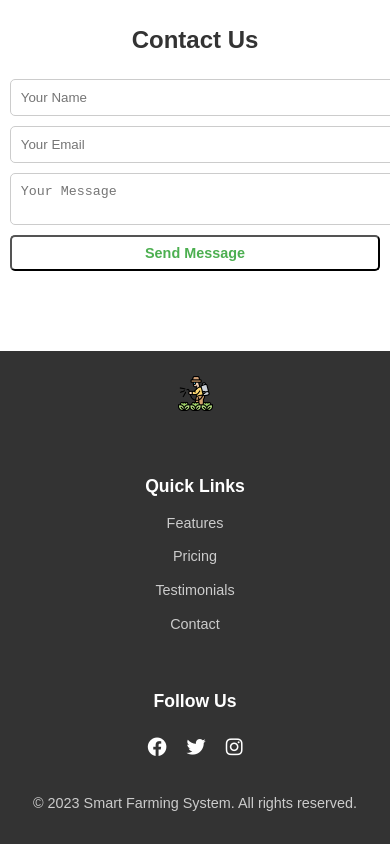
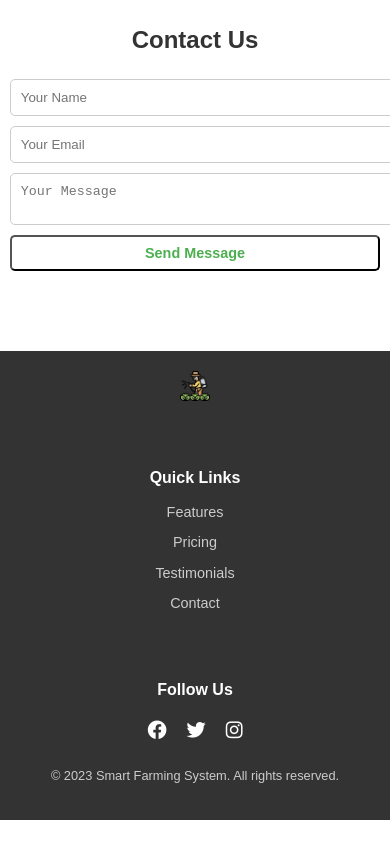
Before and after one commit to birat04/landing-page, a plain HTML site: page index.html in a window 390 px wide. Shown: the part 4958-5802 px from the top of the page. After the commit the page ends 5778 px from the top, so only its background shows below. Drawn offline with Linux system fonts and the light colour scheme.

Commit message:
update footer

```diff
--- a/style.css
+++ b/style.css
@@ -213,26 +213,39 @@ nav ul li a {
 footer {
   background: #333;
   color: white;
-  padding: 30px 0 20px;
+  padding: 20px 0;
   text-align: center;
 }
 
 footer .footer-content {
   display: flex;
-  justify-content: space-between;
-  margin-bottom: 20px;
-  gap: 20px;
+  justify-content: space-around;
+  align-items: flex-start;
+  flex-wrap: wrap;
+  gap: 30px;
+  margin-bottom: 15px;
+}
+
+footer .footer-logo {
+  flex: 0 1 200px;
 }
 
 footer .footer-logo img {
-  height: 40px;
-  margin-bottom: 10px;
+  height: 35px;
+}
+
+footer .footer-links {
+  flex: 0 1 150px;
+}
+
+footer .footer-social {
+  flex: 0 1 150px;
 }
 
 footer .footer-links h3,
 footer .footer-social h3 {
-  font-size: 1.1rem;
-  margin-bottom: 10px;
+  font-size: 1rem;
+  margin-bottom: 8px;
 }
 
 footer .footer-links ul,
@@ -244,7 +257,7 @@ footer .footer-social ul {
 
 footer .footer-links ul li,
 footer .footer-social ul li {
-  margin: 8px 0;
+  margin: 5px 0;
 }
 
 footer .footer-links ul li a {
@@ -275,9 +288,9 @@ footer .footer-social ul li a:hover {
 }
 
 footer p {
-  font-size: 0.9rem;
+  font-size: 0.8rem;
   color: #ccc;
-  margin-top: 20px;
+  margin-top: 15px;
 }
 
 /* Responsive Design */
@@ -358,22 +371,21 @@ footer p {
     margin-top: 20px;
   }
 
-  footer {
-    padding: 25px 0 15px;
+  footer .footer-content {
+    flex-direction: column;
+    align-items: center;
+    gap: 20px;
   }
 
-  footer .footer-content {
-    flex-direction: column;
-    gap: 15px;
+  footer .footer-logo,
+  footer .footer-links,
+  footer .footer-social {
+    flex: 0 1 auto;
+    width: 100%;
   }
 
   footer .footer-logo img {
-    height: 35px;
-  }
-
-  footer .footer-links,
-  footer .footer-social {
-    margin-top: 10px;
+    height: 30px;
   }
 
   footer .footer-social ul {
```
